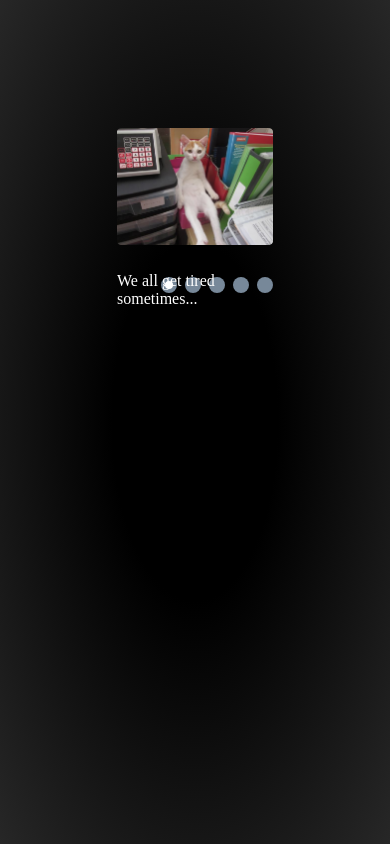
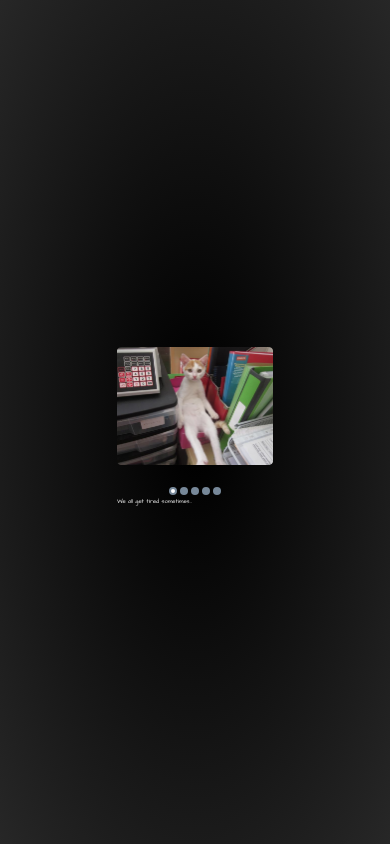
Before and after one commit to YuMichay/cssMemSliderCJ, a plain HTML site: page cssMemSlider/index.html in a window 390 px wide. Drawn offline with Linux system fonts and the light colour scheme.

Commit message:
feat: add mobile version (Sat, Oct 16, 2021, 08:20:50 AM)

```diff
--- a/cssMemSlider/index.html
+++ b/cssMemSlider/index.html
@@ -5,6 +5,9 @@
     <meta http-equiv="X-UA-Compatible" content="IE=edge">
     <meta name="viewport" content="width=device-width, initial-scale=1.0">
     <link rel="stylesheet" href="./style.css">
+    <link rel="preconnect" href="https://fonts.googleapis.com">
+    <link rel="preconnect" href="https://fonts.gstatic.com" crossorigin>
+    <link href="https://fonts.googleapis.com/css2?family=Architects+Daughter&display=swap" rel="stylesheet">
     <title>CSS Mem Slider</title>
 </head>
 <body>
@@ -24,6 +27,13 @@
                 <img src="./assets/img/omg.jpg" alt="scared cat" class="slide5">
             </div>
 
+            <div class="texts">
+                <span class="text1">We all get tired sometimes...</span>
+                <span class="text2">At that time we need someone...</span>
+                <span class="text3">Who will call us to chill...</span>
+                <span class="text4">And do it with us!</span>
+                <span class="text5">The main thing is not to leave things for a long time...</span>
+            </div>
             <div class="dots">
                 <label for="image1" class="dot1"></label>
                 <label for="image2" class="dot2"></label>
@@ -31,13 +41,7 @@
                 <label for="image4" class="dot4"></label>
                 <label for="image5" class="dot5"></label>
             </div>
-            <div class="texts">
-                <span class="text1">We all get tired sometimes...</span>
-                <span class="text2">At that time we need someone...</span>
-                <span class="text3">Who will call us to chill...</span>
-                <span class="text4">And do it with us!</span>
-                <span class="text5">The main thing is not to forget about everything for a long time...</span>
-            </div>
+
         </div>
     </div>
 </body>
--- a/cssMemSlider/style.css
+++ b/cssMemSlider/style.css
@@ -1,3 +1,4 @@
+@import url('https://fonts.googleapis.com/css2?family=Architects+Daughter&display=swap');
 * {
     box-sizing: border-box;
     margin: 0;
@@ -14,7 +15,9 @@ body {
     height: 100vh;
     width: 40%;
     overflow: hidden;
-    padding-top: 8rem;
+    display: flex;
+    justify-content: center;
+    align-items: center;
 }
 .slides {
     display: flex;
@@ -32,7 +35,7 @@ body input {
 .dots {
     display: flex;
     justify-content: flex-end;
-    margin: 2rem 0 0.5rem 0.5rem;
+    margin: -1.2rem 0 0.5rem 0.5rem;
 }
 .dots label {
     height: 1rem;
@@ -50,7 +53,9 @@ body input {
     display: flex;
     justify-content: flex-start;
     color: #FFFFFF;
-    margin-top: -1.8rem;
+    font-size: 1rem;
+    margin-top: 2rem;
+    font-family: 'Architects Daughter', cursive;
 }
 .texts span {
     width: 70%;
@@ -164,12 +169,58 @@ body input {
     display: none;
 }
 
-@media (max-width: 320px) {
+@media (max-width: 1440px) {
     .texts {
-        font-size: 0.4rem;
+        font-size: 0.7rem;
+    }
+}
+
+@media (max-width: 1024px) {
+    .texts {
+        font-size: 0.5rem;
+    }
+    .texts span {
+        width: 100%;
+    }
+    #image1:checked ~ .container .slider .dots .dot1,
+    #image2:checked ~ .container .slider .dots .dot2,
+    #image3:checked ~ .container .slider .dots .dot3,
+    #image4:checked ~ .container .slider .dots .dot4,
+    #image5:checked ~ .container .slider .dots .dot5 {
+    border: 0.15rem solid #778899;
+    }
+    body {
+        background: radial-gradient(#000000 20%, #272727);
+    }
+}
+@media (max-width: 768px) {
+    .texts {
+        font-size: 0.37rem;
+    }
+    .texts span {
+        width: 100%;
     }
     .slider {
         display: flex;
         flex-direction: column;
     }
+    .dots {
+        justify-content: center;
+        margin: -1.2rem 0 0 0;
+    }
+    .dots label {
+        margin: 0.1rem;
+        height: 0.5rem;
+        width: 0.5rem;
+    }
+    #image1:checked ~ .container .slider .dots .dot1,
+    #image2:checked ~ .container .slider .dots .dot2,
+    #image3:checked ~ .container .slider .dots .dot3,
+    #image4:checked ~ .container .slider .dots .dot4,
+    #image5:checked ~ .container .slider .dots .dot5 {
+    border: 0.15rem solid #778899;
+    }
+    body {
+        background: radial-gradient(#000000 5%, #272727);
+    }
 }
```
